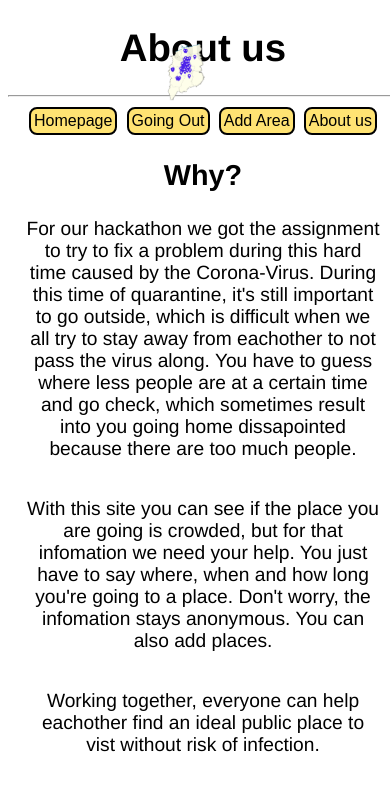
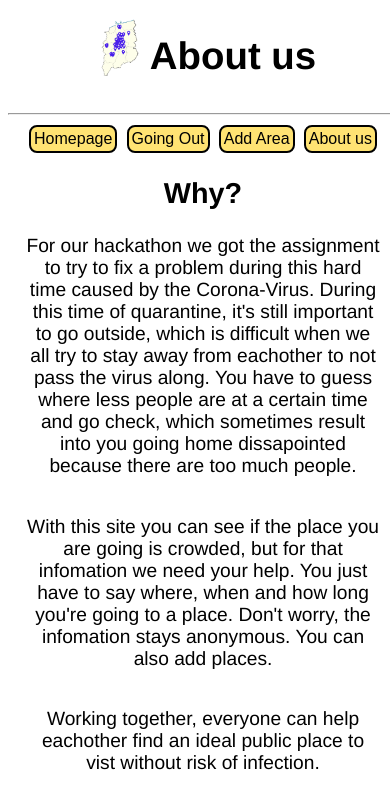
Before and after one commit to vives-projectweek-1-2020/Market-queue, a plain HTML site: page Site/AboutUs/index.html in a window 390 px wide. Shown: the top 793 px of the page. Drawn offline with Linux system fonts and the light colour scheme.

Commit message:
logos responsive

```diff
--- a/Site/AboutUs/index.html
+++ b/Site/AboutUs/index.html
@@ -9,8 +9,10 @@
     <title>About us</title>
 </head>
 <body id="AboutUsBody">
+    <div class="logodiv">
     <img src="../img/logo.jpg" class="logo" id="aboutuslogo">
     <h1>About us</h1>
+    </div>
     <hr id="separator">
     <nav class="nav">
         <div class="nav">
--- a/Site/CSS/AboutUs.css
+++ b/Site/CSS/AboutUs.css
@@ -13,7 +13,3 @@ margin: 0px;
     background-image: url(../img/backgroundSky.jpg);
     background-size: 110%;
  }
-
- #aboutuslogo{
-    left:40%;
-}
--- a/Site/CSS/AddArea.css
+++ b/Site/CSS/AddArea.css
@@ -14,6 +14,3 @@
 #Submit{
     margin-top: 25px;
 }
-#addarealogo{
-    left:40%;
-}
--- a/Site/CSS/GoingOut.css
+++ b/Site/CSS/GoingOut.css
@@ -37,6 +37,3 @@ body{
     margin-left: 15px;
     margin-top: 17px;
 }
-#goingoutlogo{
-    left:40%;
-}
--- a/Site/CSS/Index.css
+++ b/Site/CSS/Index.css
@@ -45,11 +45,11 @@ input{
     background-color:rgb(255, 227, 115);
   }
   .logo{
-    position: fixed;
-    top:5%;
-    left:25%;
+    padding-top: 10px;
     height: 60px;
     width: 60px;
-    z-index: 10;
 
   }
+  .logodiv{
+    display: inline-flex;
+  }
```
Also changed, not shown: Site/AddArea/index.html (+2 -0 lines), Site/GoingOut/index.html (+3 -0 lines), Site/index.html (+2 -0 lines).
